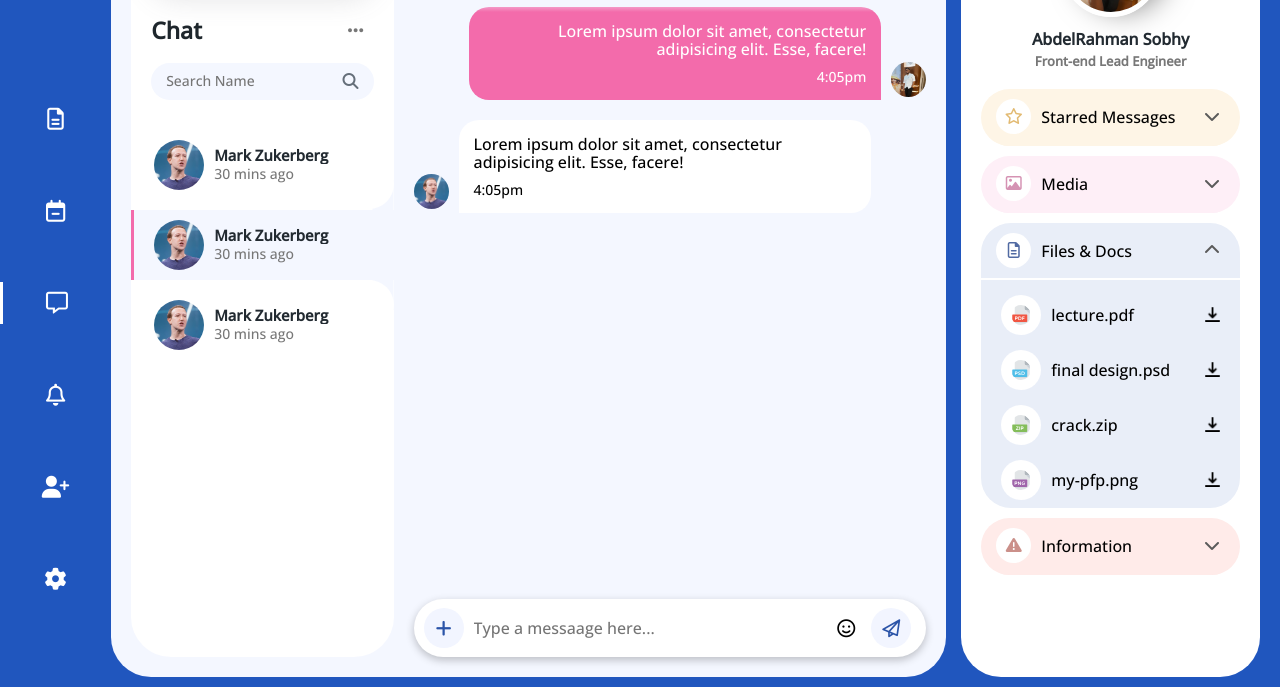
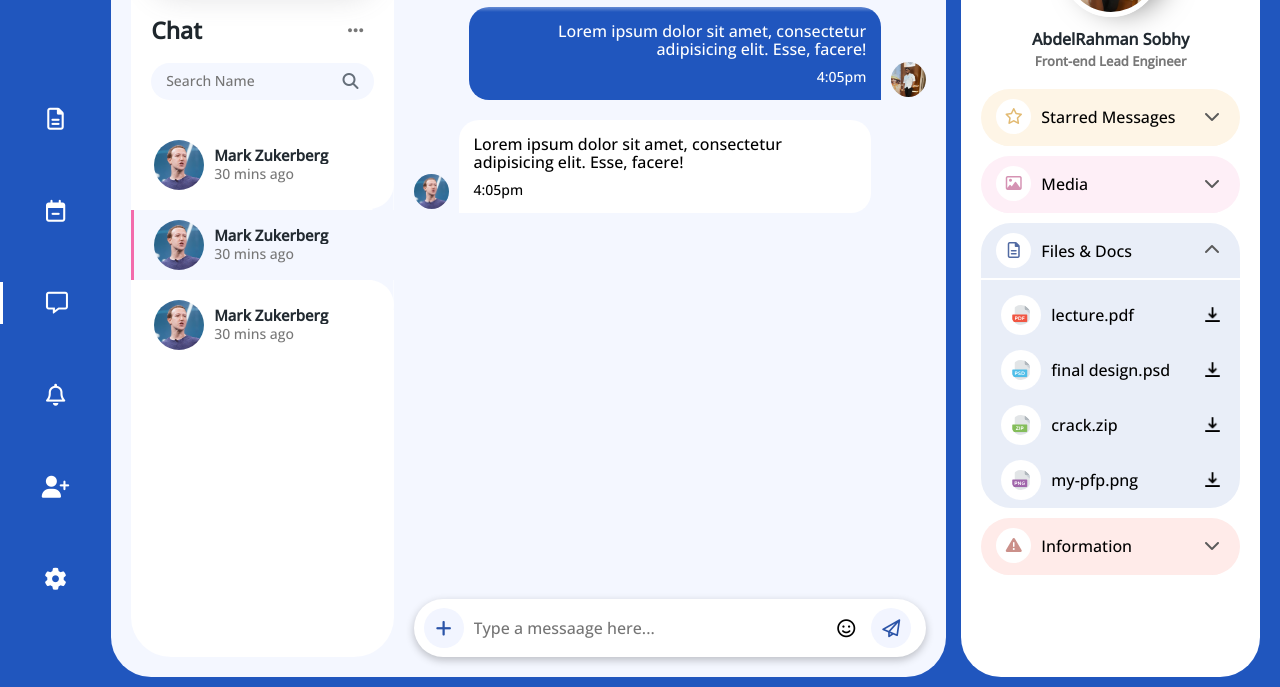
Before and after one commit to abdoSobhy1/Chat-App, a plain HTML site: page index.html in a window 1280 px wide. Shown: the part 113-800 px from the top of the page. Drawn offline with nearby package versions, Linux system fonts and the light colour scheme.

Commit message:
Update style.css

```diff
--- a/css/style.css
+++ b/css/style.css
@@ -395,7 +395,7 @@ body {
 
 .app .chats .chat .messages-container .message-sent .message {
     color: white;
-    background-color: #F36BAB;
+    background-color: #2056BE;
     border-radius: 20px 20px 0;
     text-align: right;
 }
```
